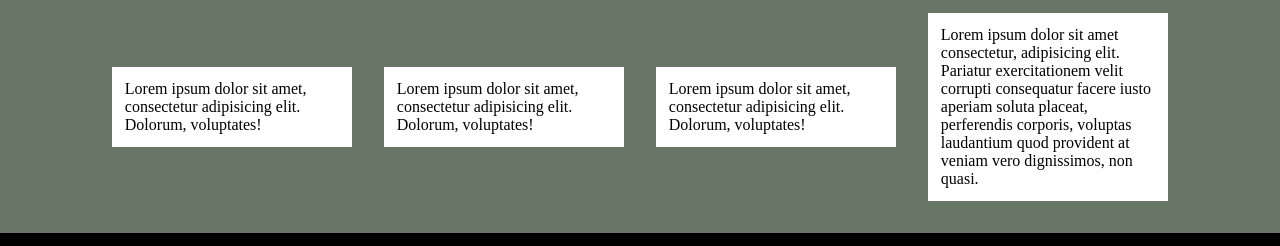
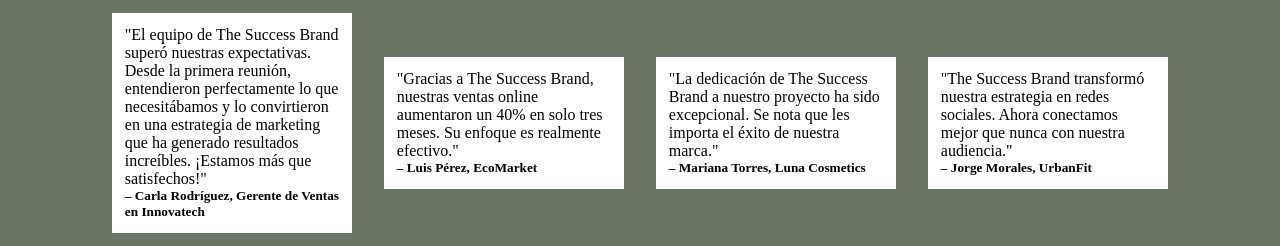
Before and after one commit to Santi-Loaiza/Producto-Primer-Momento, a plain HTML site: page index.html in a window 1280 px wide. Shown: the part 2069-2315 px from the top of the page. Drawn offline with Linux system fonts and the light colour scheme.

Commit message:
Update index.html

```diff
--- a/index.html
+++ b/index.html
@@ -109,16 +109,20 @@
         <h3>Testimonios</h3>
         <section class="testimonios">
             <div class="testimonio-1">
-                <p>Lorem ipsum dolor sit amet, consectetur adipisicing elit. Dolorum, voluptates!</p>
+                <p>"El equipo de The Success Brand superó nuestras expectativas. Desde la primera reunión, entendieron perfectamente lo que necesitábamos y lo convirtieron en una estrategia de marketing que ha generado resultados increíbles. ¡Estamos más que satisfechos!"</p>
+                <h5>– Carla Rodríguez, Gerente de Ventas en Innovatech</h5>
             </div>
             <div class="testimonio-2">
-                <p>Lorem ipsum dolor sit amet, consectetur adipisicing elit. Dolorum, voluptates!</p>
+                <p>"Gracias a The Success Brand, nuestras ventas online aumentaron un 40% en solo tres meses. Su enfoque es realmente efectivo."</p>
+                <h5>– Luis Pérez, EcoMarket</h5>
             </div>
             <div class="testimonio-3">
-                <p>Lorem ipsum dolor sit amet, consectetur adipisicing elit. Dolorum, voluptates!</p>
+                <p>"La dedicación de The Success Brand a nuestro proyecto ha sido excepcional. Se nota que les importa el éxito de nuestra marca."</p>
+                <h5>– Mariana Torres, Luna Cosmetics</h5>
             </div>
             <div class="testimonio-4">
-                <p>Lorem ipsum dolor sit amet consectetur, adipisicing elit. Pariatur exercitationem velit corrupti consequatur facere iusto aperiam soluta placeat, perferendis corporis, voluptas laudantium quod provident at veniam vero dignissimos, non quasi.</p>
+                <p>"The Success Brand transformó nuestra estrategia en redes sociales. Ahora conectamos mejor que nunca con nuestra audiencia."</p>
+                <h5>– Jorge Morales, UrbanFit</h5>
             </div>
         </section>
     </section>
```
